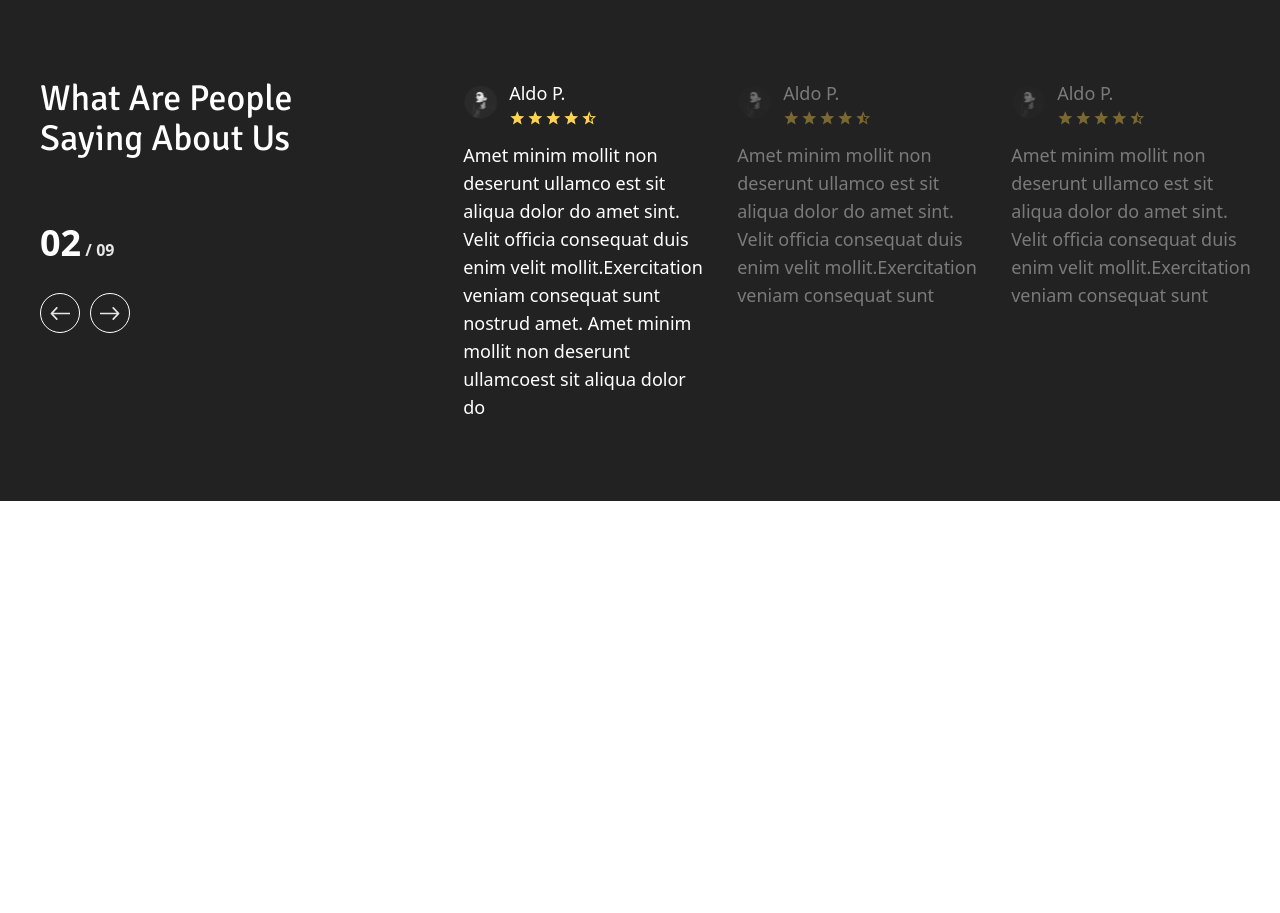
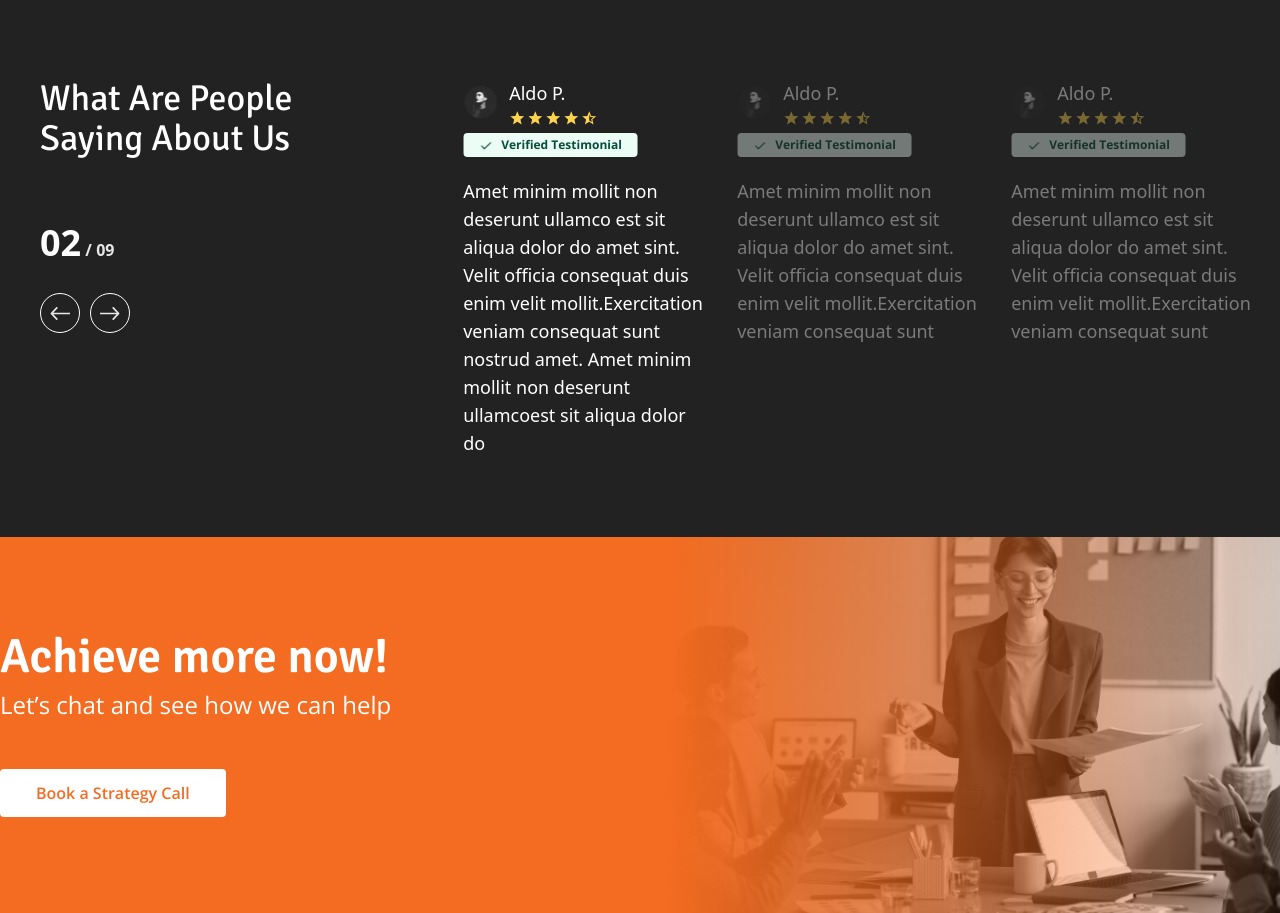
Before and after one commit to kartik-7span/vue-demo, a Nuxt app: page / in a window 1280 px wide. Shown: the part 2580-3493 px from the top of the page. Before the commit the page ends 3081 px from the top, so only its background shows below. Built offline with nearby package versions, Linux system fonts and the light colour scheme.

Commit message:
Vue Demo Project

```diff
--- /dev/null
+++ b/assets/css/achieve.scss
@@ -0,0 +1,14 @@
+.achieve{
+    @apply py-24 bg-no-repeat bg-cover;
+    &__content{
+        h2{
+            @apply text-5xl font-semibold text-white font-title mb-2
+        }
+        p{
+            @apply text-2xl text-white font-display mb-12
+        }
+        a{
+            @apply px-9 py-3 bg-white inline-block rounded text-orange font-display font-semibold
+        }
+    }
+}
--- a/assets/css/main.scss
+++ b/assets/css/main.scss
@@ -9,3 +9,4 @@
 @import '../css/growth.scss';
 @import '../css/news.scss';
 @import '../css/testimonial.scss';
+@import '../css/achieve.scss';
--- a/assets/css/testimonial.scss
+++ b/assets/css/testimonial.scss
@@ -17,7 +17,16 @@
             @apply text-lg text-white mb-1;
         }
     }
+    .testimonail-slide{
     p{
-        @apply text-lg text-white mt-4
+        @apply text-lg text-white mt-5
     }
+    span{
+        @apply flex items-center mt-2 bg-lightgreen py-1 px-4 rounded w-max text-green text-xs font-display font-bold;
+        img{
+            @apply mr-2
+        }
+        }
+    }
+
 }
--- /dev/null
+++ b/components/the-achieve/TheAchieve.vue
@@ -0,0 +1,24 @@
+<template>
+    <section class="achieve" :style="{ backgroundImage: `url(${backgroundUrl})` }">
+        <div class="container m-auto">
+            <div class="achieve__content">
+                <h2>{{ title }}</h2>
+                <p>{{ subtitle }}</p>
+                <a href="#">Book a Strategy Call</a>
+            </div>
+        </div>
+    </section>
+</template>
+<script>
+import backgroundUrl from '../../assets/images/achieve-bg.png'
+export default {
+    props: {
+        title: String,
+        subtitle: String,
+
+    },
+    data() {
+        return { backgroundUrl }
+    }
+}
+</script>
--- a/components/the-testimonial/TheTestimonail.vue
+++ b/components/the-testimonial/TheTestimonail.vue
@@ -23,6 +23,7 @@
                                     <img src="../../assets/images/rattings.svg" alt="Rattings">
                                 </div>
                             </div>
+                            <span><img src="../../assets/images/check.png" alt="check"> Verified Testimonial</span>
                             <p>Amet minim mollit non deserunt ullamco est sit aliqua dolor do amet sint. Velit
                                 officia consequat duis enim velit mollit.Exercitation veniam consequat sunt</p>
                         </div>
@@ -36,6 +37,7 @@
                                     <img src="../../assets/images/rattings.svg" alt="Rattings">
                                 </div>
                             </div>
+                            <span><img src="../../assets/images/check.png" alt="check"> Verified Testimonial</span>
                             <p>Amet minim mollit non deserunt ullamco est sit aliqua dolor do amet sint. Velit officia
                                 consequat duis enim velit
                                 mollit. Exercitation veniam consequat sunt nostrud amet. Amet minim mollit non deserunt
@@ -51,6 +53,7 @@
                                     <img src="../../assets/images/rattings.svg" alt="Rattings">
                                 </div>
                             </div>
+                            <span><img src="../../assets/images/check.png" alt="check"> Verified Testimonial</span>
                             <p>Amet minim mollit non deserunt ullamco est sit aliqua dolor do amet sint. Velit officia
                                 consequat duis enim velit mollit.Exercitation veniam consequat sunt nostrud amet. Amet
                                 minim mollit non deserunt ullamcoest sit aliqua dolor do</p>
@@ -65,6 +68,7 @@
                                     <img src="../../assets/images/rattings.svg" alt="Rattings">
                                 </div>
                             </div>
+                            <span><img src="../../assets/images/check.png" alt="check"> Verified Testimonial</span>
                             <p>Amet minim mollit non deserunt ullamco est sit aliqua dolor do amet sint. Velit
                                 officia consequat duis enim velit mollit.Exercitation veniam consequat sunt</p>
                         </div>
@@ -78,6 +82,7 @@
                                     <img src="../../assets/images/rattings.svg" alt="Rattings">
                                 </div>
                             </div>
+                            <span><img src="../../assets/images/check.png" alt="check"> Verified Testimonial</span>
                             <p>Amet minim mollit non deserunt ullamco est sit aliqua dolor do amet sint. Velit
                                 officia consequat duis enim velit mollit.Exercitation veniam consequat sunt</p>
                         </div>
@@ -91,6 +96,7 @@
                                     <img src="../../assets/images/rattings.svg" alt="Rattings">
                                 </div>
                             </div>
+                            <span><img src="../../assets/images/check.png" alt="check"> Verified Testimonial</span>
                             <p>Amet minim mollit non deserunt ullamco est sit aliqua dolor do amet sint. Velit
                                 officia consequat duis enim velit mollit.Exercitation veniam consequat sunt</p>
                         </div>
@@ -104,6 +110,7 @@
                                     <img src="../../assets/images/rattings.svg" alt="Rattings">
                                 </div>
                             </div>
+                            <span><img src="../../assets/images/check.png" alt="check"> Verified Testimonial</span>
                             <p>Amet minim mollit non deserunt ullamco est sit aliqua dolor do amet sint. Velit
                                 officia consequat duis enim velit mollit.Exercitation veniam consequat sunt</p>
                         </div>
@@ -117,6 +124,7 @@
                                     <img src="../../assets/images/rattings.svg" alt="Rattings">
                                 </div>
                             </div>
+                            <span><img src="../../assets/images/check.png" alt="check"> Verified Testimonial</span>
                             <p>Amet minim mollit non deserunt ullamco est sit aliqua dolor do amet sint. Velit
                                 officia consequat duis enim velit mollit.Exercitation veniam consequat sunt</p>
                         </div>
@@ -130,6 +138,7 @@
                                     <img src="../../assets/images/rattings.svg" alt="Rattings">
                                 </div>
                             </div>
+                            <span><img src="../../assets/images/check.png" alt="check"> Verified Testimonial</span>
                             <p>Amet minim mollit non deserunt ullamco est sit aliqua dolor do amet sint. Velit
                                 officia consequat duis enim velit mollit.Exercitation veniam consequat sunt</p>
                         </div>
--- a/pages/index.vue
+++ b/pages/index.vue
@@ -25,16 +25,20 @@
     <!-- Testimonials : Starts -->
     <TheTestimonail title="What Are People Saying About Us" />
     <!-- Testimonials : Ends -->
+    <!-- Achieve More : Starts-->
+    <TheAchieve title="Achieve more now!" subtitle="Let’s chat and see how we can help" />
+    <!-- Achieve More : Ends -->
   </div>
 </template>
 
 <script>
+import TheAchieve from '../components/the-achieve/TheAchieve.vue';
 import ThePartners from '../components/the-partners/ThePartners.vue';
 import TheTestimonail from '../components/the-testimonial/TheTestimonail.vue';
 
 export default {
   name: "IndexPage",
-  components: { ThePartners, TheTestimonail }
+  components: { ThePartners, TheTestimonail, TheAchieve }
 }
 </script>
 
--- a/tailwind.config.js
+++ b/tailwind.config.js
@@ -17,6 +17,8 @@ module.exports = {
         'orange': '#F36C21',
         'dark': '#222222',
         'gray': '#e7e7e7',
+        'lightgreen': '#ECFDF5',
+        'green': '#064E3B'
       },
       backgroundImage: {
         'GradientColor': 'linear-gradient(270deg, #272627 100%, rgba(34, 34, 34, 0) 69.19%)'
```
Also changed, not shown: assets/images/achieve-bg.png (added), assets/images/check.png (added).
